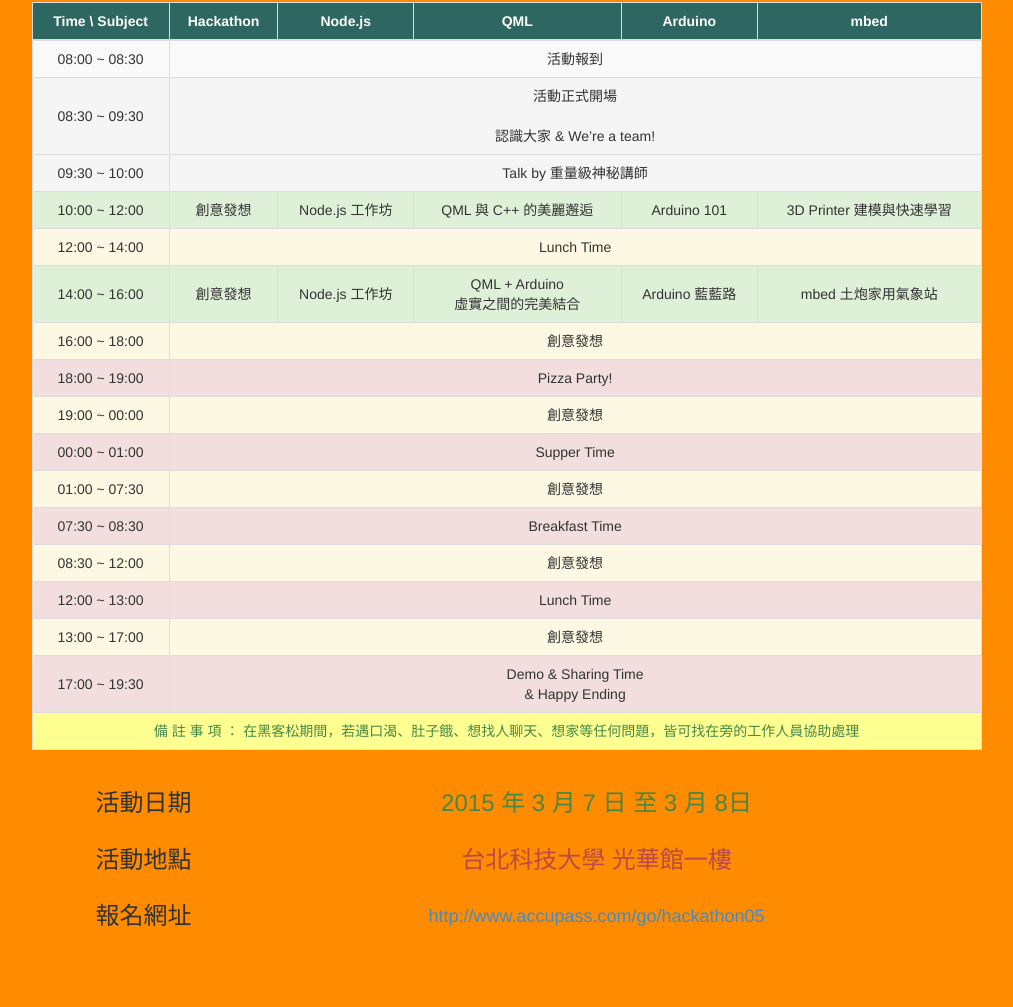
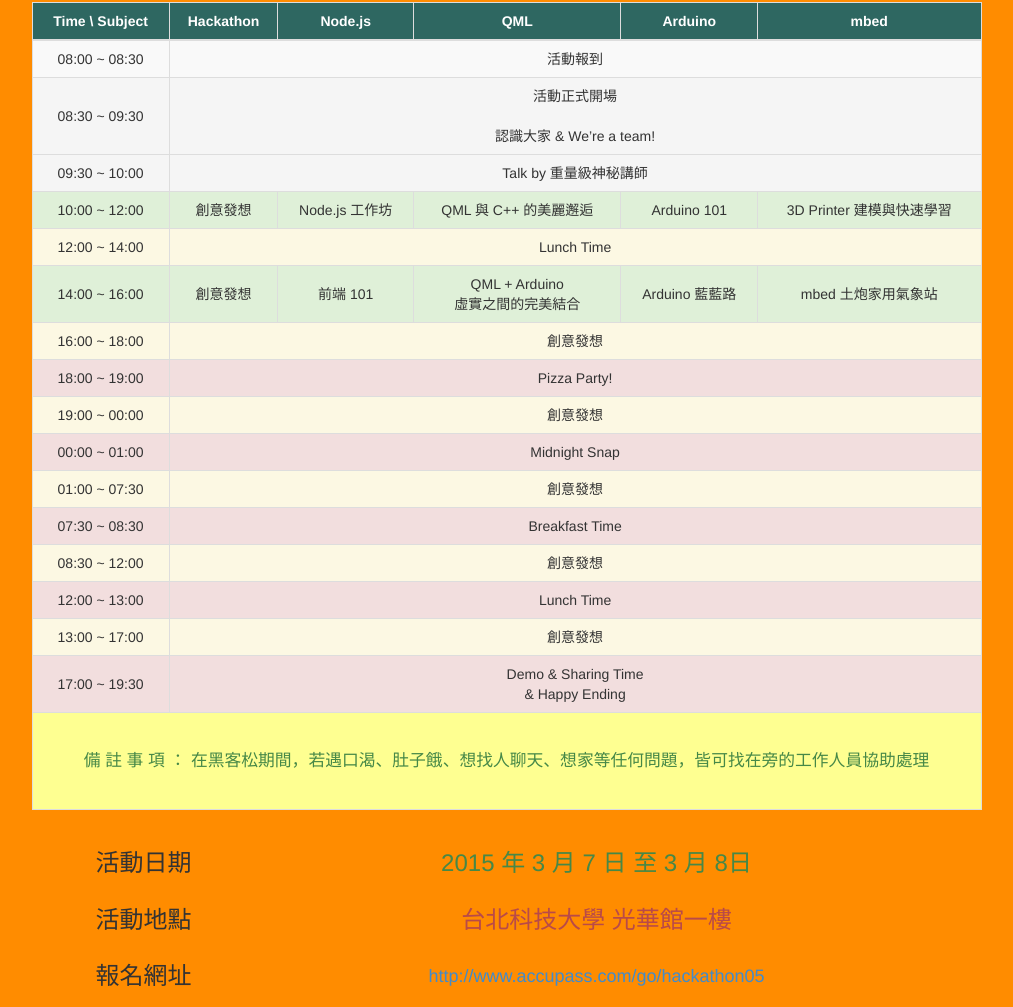
Before and after one commit to Rukeith/HackathonTaiwan-Schedule, a plain HTML site: page index.html in a window 1280 px wide. Shown: the part 234-1241 px from the top of the page, without its empty margins (136-1149 px from the left). Before the commit the page ends 1194 px from the top, so only its background shows below. Drawn offline with Linux system fonts and the light colour scheme.

Commit message:
update css

```diff
--- a/index.html
+++ b/index.html
@@ -124,7 +124,7 @@
 							創意發想
 						</td>
 						<td style="vertical-align:middle;">
-							Node.js 工作坊
+							前端 101
 						</td>
 						<td>
 							QML + Arduino <br/>
@@ -166,7 +166,7 @@
 							00:00 ~ 01:00
 						</td>
 						<td colspan="5">
-							Supper Time
+							Midnight Snap
 						</td>
 					</tr>
 					<tr class="warning">
@@ -219,7 +219,7 @@
 						</td>
 					</tr>
 					<tr>
-						<td class="text-success" colspan="6" style="background-color: #FEFF91; height:'30px'; ">
+						<td class="text-success" colspan="6" style="background-color: #FEFF91; font-size: larger; line-height: 80px;">
 							備 註 事 項 ：
 								在黑客松期間，若遇口渴、肚子餓、想找人聊天、想家等任何問題，皆可找在旁的工作人員協助處理
 						</td>
```
